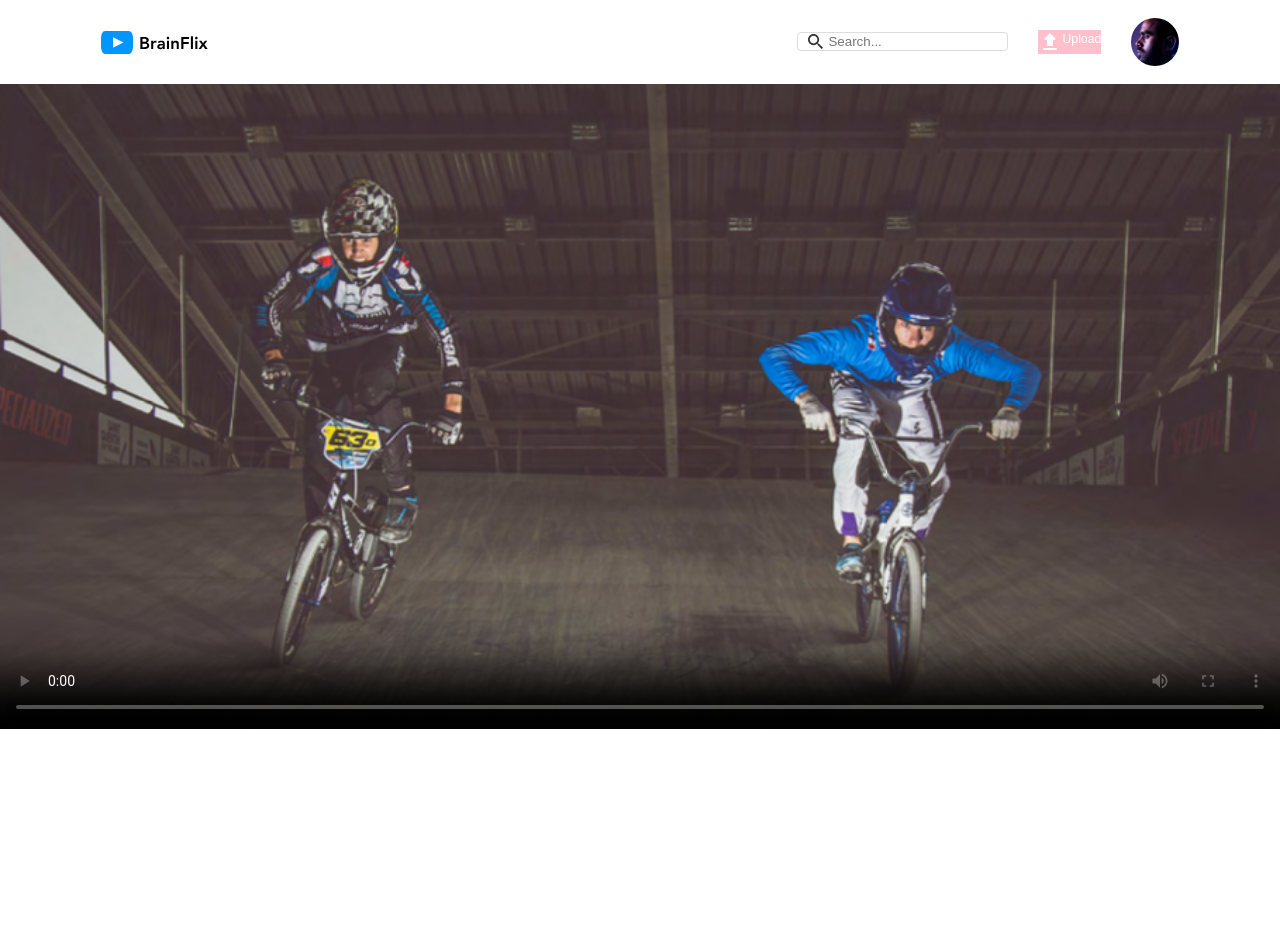
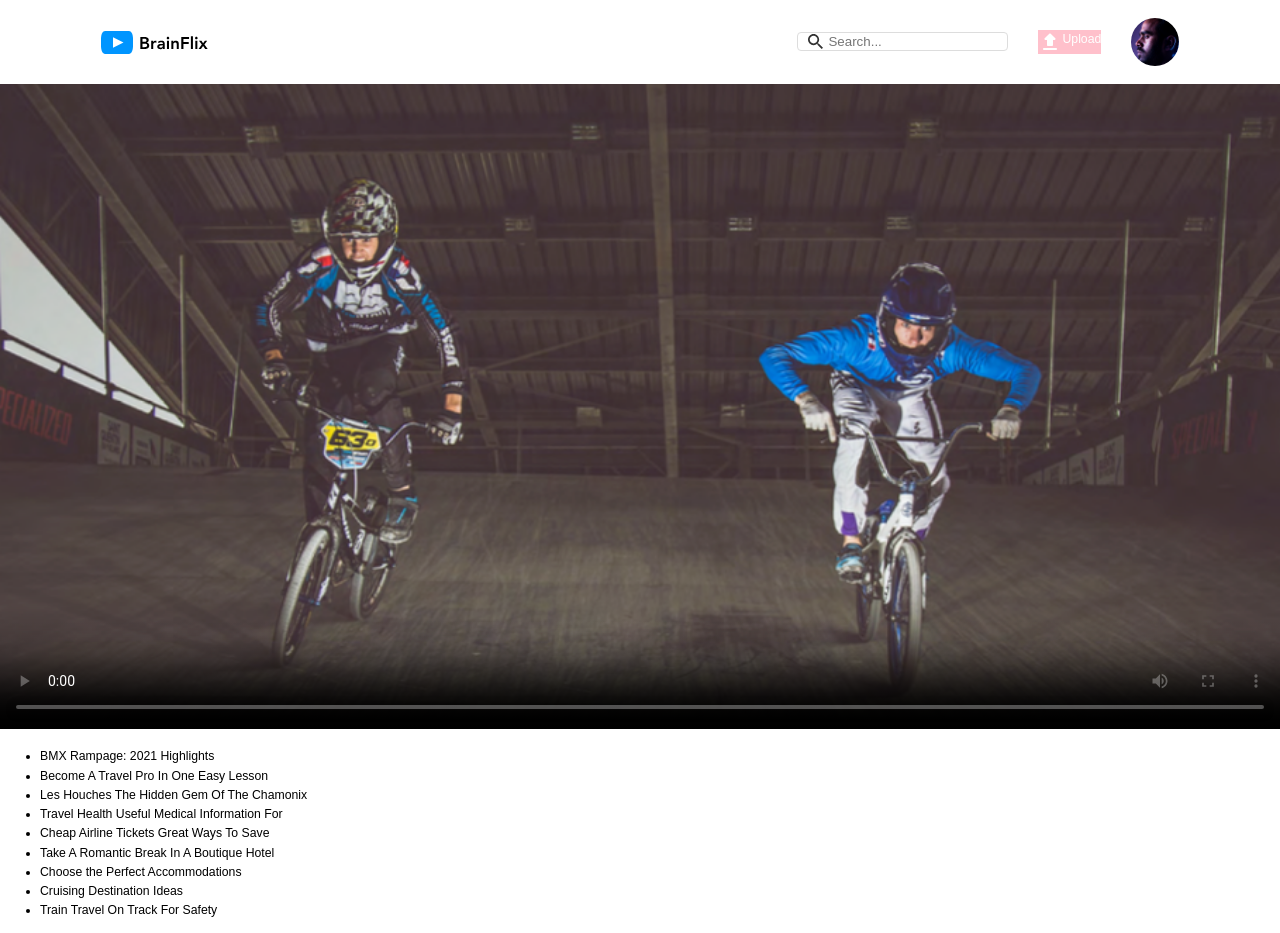
Before and after one commit to robbie-carragher/robbie-carragher-brainflix, a React (Vite) app: page / in a window 1280 px wide. Before the commit the page ends 800 px from the top, so only its background shows below. Built offline with nearby package versions, Linux system fonts and the light colour scheme.

Commit message:
Building the gallery

```diff
--- a/src/App.jsx
+++ b/src/App.jsx
@@ -1,4 +1,4 @@
-
+import videosData from "./data/video-details.json";
 import Header from "./components/Header/Header";
 import VideoComponent from "./components/Video /Video";
 
@@ -9,8 +9,45 @@ function App() {
     <>
       <Header logo='new logo'/>
       <VideoComponent />
+
+      <ul>
+        {videosData.map((videoData) => {
+          console.log(videoData);
+          return <li key={videoData.id}>{videoData.title}</li>;
+        })}
+      </ul>
+
     </>
   );
 }
 
 export default App;
+
+
+
+
+
+// import videosData from "./data/video-details.json";
+// import Header from "./components/Header/Header";
+// // import VideoComponent from "./components/Video /Video";
+
+// import "./App.scss";
+
+// function App() {
+//   console.log(videosData);
+//   return (
+//     <>
+//       <Header logo="new logo" />
+//       {/* <VideoComponent /> */}
+
+//       <ul>
+//         {videosData.map((videoData) => {
+//           console.log(videoData);
+//           return <li key={videoData.id}>{videoData.title}</li>;
+//         })}
+//       </ul>
+//     </>
+//   );
+// }
+
+// export default App;
```
